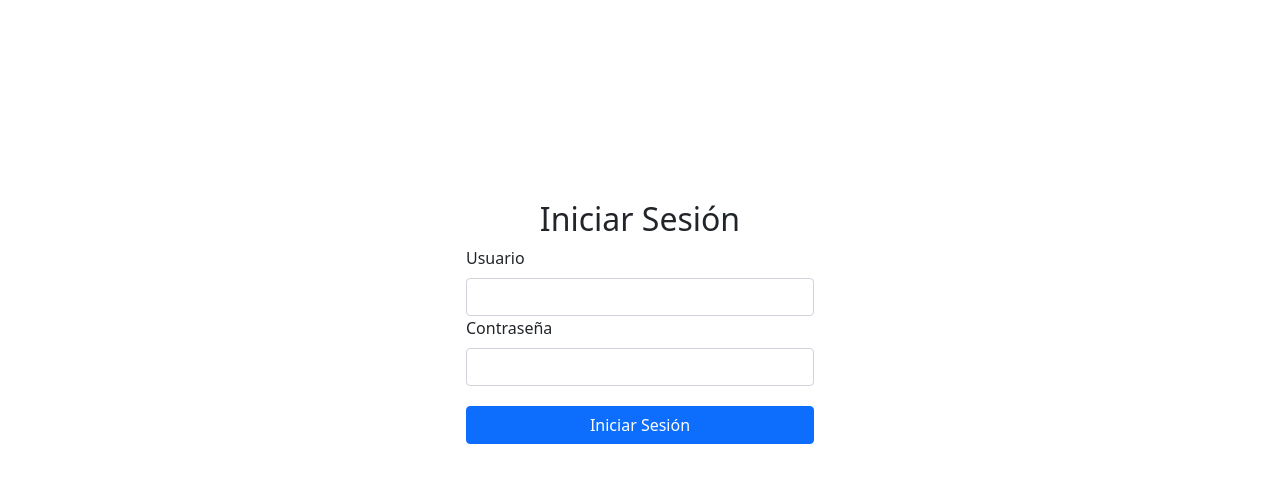
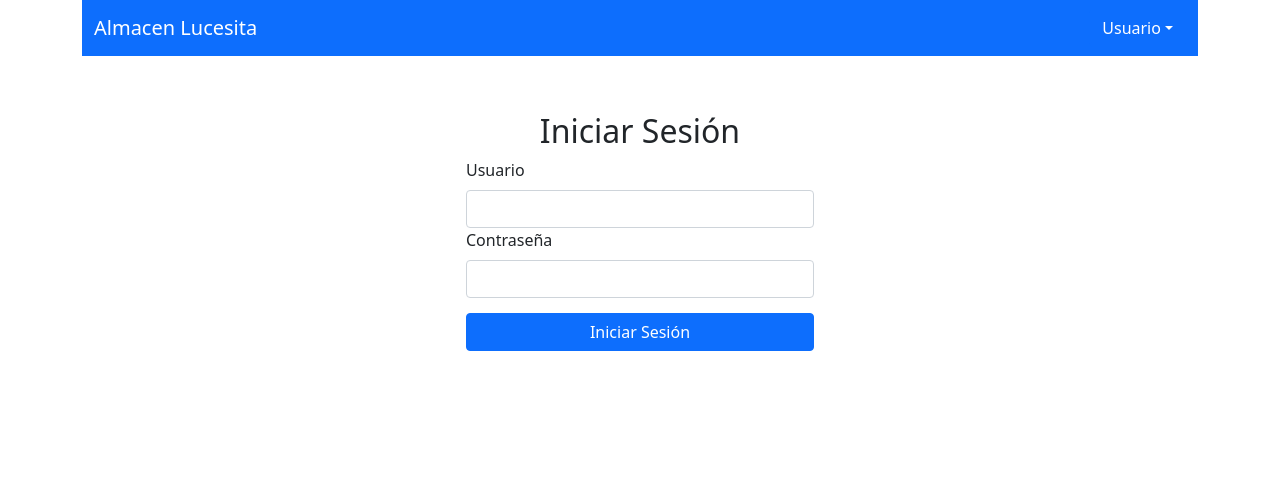
Before and after one commit to Luz-Gomez/empleado_front, a React (Create React App) app: page / in a window 1280 px wide. Shown: the top 482 px of the page. Built offline with nearby package versions, Linux system fonts and the light colour scheme.

Commit message:
creando stilos con css

```diff
--- a/package.json
+++ b/package.json
@@ -3,6 +3,9 @@
   "version": "0.1.0",
   "private": true,
   "dependencies": {
+    "@fortawesome/fontawesome-svg-core": "^1.2.36",
+    "@fortawesome/free-solid-svg-icons": "^5.15.4",
+    "@fortawesome/react-fontawesome": "^0.1.16",
     "@testing-library/jest-dom": "^5.11.4",
     "@testing-library/react": "^11.1.0",
     "@testing-library/user-event": "^12.1.10",
--- a/src/App.js
+++ b/src/App.js
@@ -2,11 +2,13 @@
 import './App.css';
 import 'bootstrap/dist/css/bootstrap.min.css';
 import Login from './components/login/login';
+import Menu from './components/navbar/navbar';
 
 function App() {
   return (
     <div className="App">
       <Container>
+        <Menu />
         <Login />
       </Container>
     </div>
--- /dev/null
+++ b/src/components/login/login.css
@@ -0,0 +1,17 @@
+#login-container {
+    margin-top: 5%;
+}
+
+#login-container h2,
+#login-container button,
+#login-container form {
+    width: 100%;
+}
+
+#login-container button {
+    margin-top: 15px;
+}
+
+#login-container .form-label {
+    float: left;
+}
--- a/src/components/login/login.js
+++ b/src/components/login/login.js
@@ -1,5 +1,7 @@
 import React from 'react';
 import { Container, Form, Button, Row, Col } from 'react-bootstrap';
+import './login.css';
+
 export default class login extends React.Component {
     constructor(props) {
         super(props);
@@ -13,7 +15,7 @@
     }
     render() {
         return (
-            <Container id="login-conyainer" style={{ marginTop: 200 }}>
+            <Container id="login-container">
                 <Row>
                     <Col>
                     <Row>
@@ -29,7 +31,7 @@
                     >
                     <Form>
                         <Form.Group>
-                                        <Form.Label style={{ float: 'left' }}>Usuario</Form.Label>
+                        <Form.Label>Usuario</Form.Label>
                         <Form.Control
                             onChange={(e) =>
                                 this.setState({ usuario: e.target.value})
@@ -38,7 +40,7 @@
                         </Form.Group>
 
                         <Form.Group>
-                                        <Form.Label style={{ float: 'left' }}>Contraseña</Form.Label>
+                        <Form.Label>Contraseña</Form.Label>
                         <Form.Control
                             type="password"
                             onChange={(e) =>
@@ -49,10 +51,6 @@
 
                         <Button
                             variant="primary"
-                                        style={{
-                                            marginTop: 20,
-                                            width: '100%',
-                                        }}
                                 onClick={ () => {
                                 this.iniciarSesion();
                             }}
--- /dev/null
+++ b/src/components/navbar/navbar.css
@@ -0,0 +1,5 @@
+#navbar .dropdown-header {
+    font-size: 25px;
+    display: flex;
+    justify-content: center;
+}
--- /dev/null
+++ b/src/components/navbar/navbar.js
@@ -0,0 +1,37 @@
+import React from "react";
+import { Container, Navbar, Nav, DropdownButton, Dropdown } from 'react-bootstrap';
+import { FontAwesomeIcon } from '@fortawesome/react-fontawesome'
+import { faUserCircle } from '@fortawesome/free-solid-svg-icons'
+import './navbar.css'
+
+export default class Menu extends React.Component {
+    constructor(props) {
+        super(props);
+        this.state = {  }
+    }
+    render() {
+        return (
+            <Navbar id="navbar" bg="primary" expand="lg" variant="dark">
+            <Container>
+                <Navbar.Brand href="#home">Almacen Lucesita <span id="usuario-sub-branm"></span>
+                </Navbar.Brand>
+                <Navbar.Toggle aria-controls="basic-navbar-nav" />
+                <Navbar.Collapse id="basic-navbar-nav">
+                <Nav className="me-auto">
+                    {/*<Nav.Link href="#home">Home</Nav.Link>
+                    <Nav.Link href="#link">Link</Nav.Link>*/}
+                </Nav>
+                <DropdownButton id="dropdown-basic-button" title="Usuario">
+                    <Dropdown.Header>
+                        <FontAwesomeIcon icon={faUserCircle} />
+                    </Dropdown.Header>
+                    <Dropdown.Item href="#/action-1">Cerrar Sesión</Dropdown.Item>
+                {/*}    <Dropdown.Item href="#/action-2">Another action</Dropdown.Item>
+                    <Dropdown.Item href="#/action-3">Something else</Dropdown.Item>*/}
+                </DropdownButton>
+                </Navbar.Collapse>
+            </Container>
+            </Navbar>
+        );
+    }
+}
```
Also changed, not shown: 2 other files (tests, documents, lock files or other folders). Lines whose indentation alone changed are shown as unchanged.
